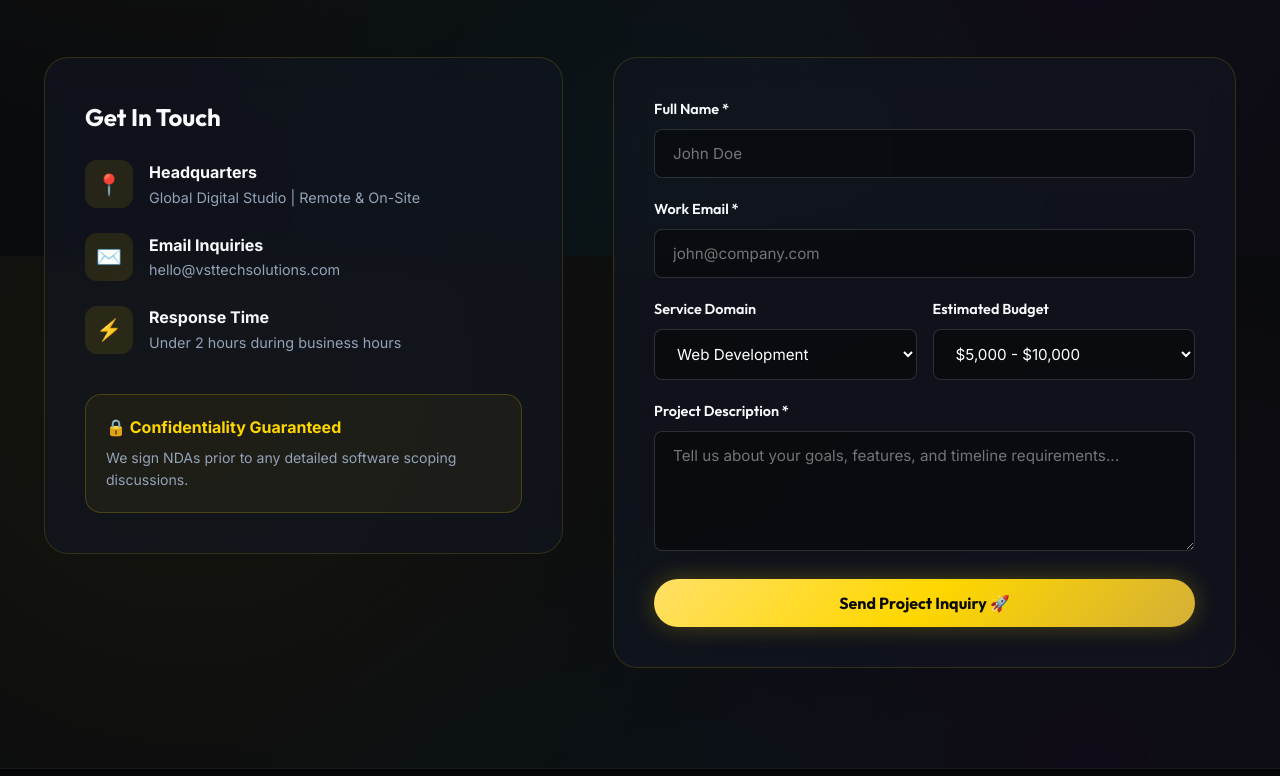
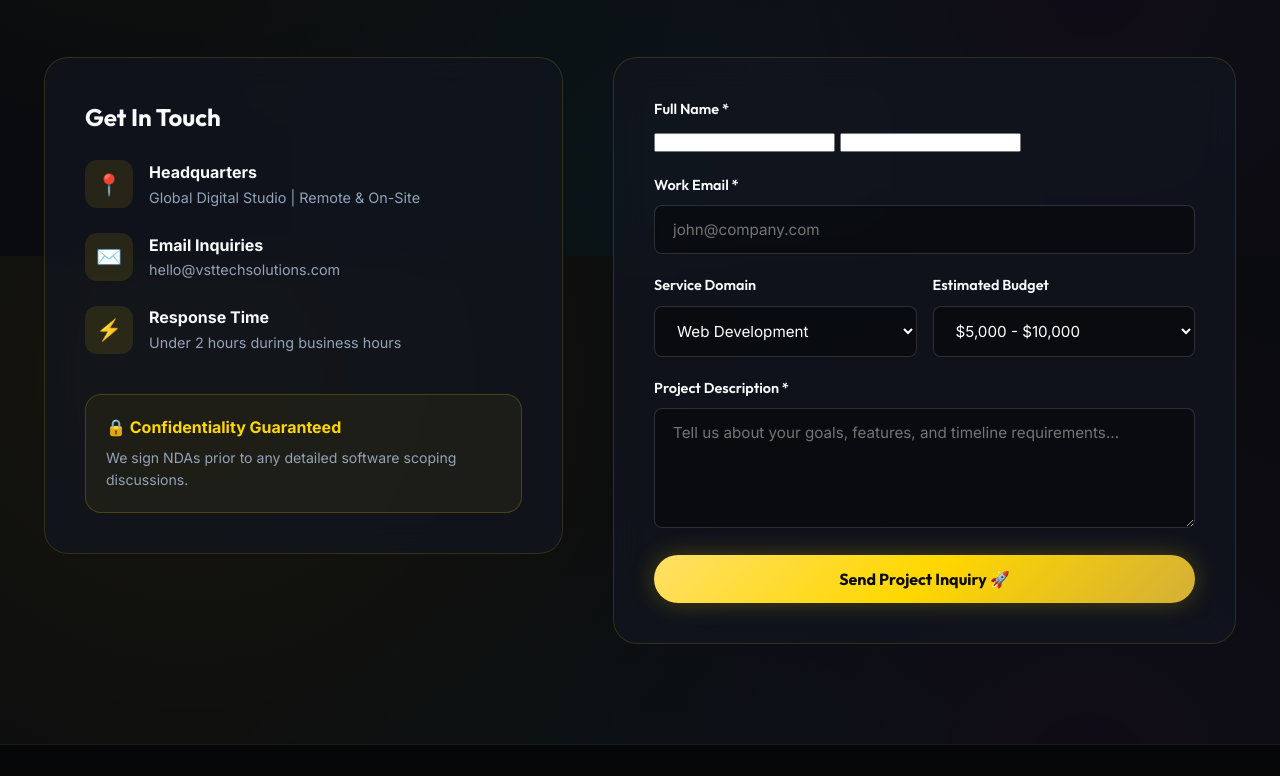
Before and after one commit to thonishwaran/vst-website, a website: page index.html in a window 1280 px wide. Shown: the part 4544-5320 px from the top of the page. Drawn offline with Linux system fonts and the light colour scheme; no server answers.

Commit message:
Update index.html

```diff
--- a/index.html
+++ b/index.html
@@ -339,10 +339,11 @@
 
         <!-- Contact Form -->
         <div class="contact-form-box">
-          <form id="main-contact-form">
+         <form id="main-contact-form" action="https://formspree.io/f/your-id" method="POST">
             <div class="form-group">
               <label for="contact-name">Full Name *</label>
-              <input type="text" id="contact-name" class="form-control" placeholder="John Doe" required>
+              <input type="text" id="contact-name" name="name" required>
+               <input type="email" id="contact-email" name="email" required>
             </div>
 
             <div class="form-group">
```
